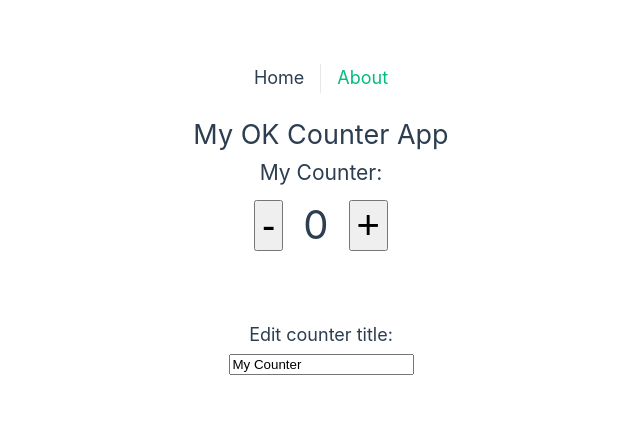
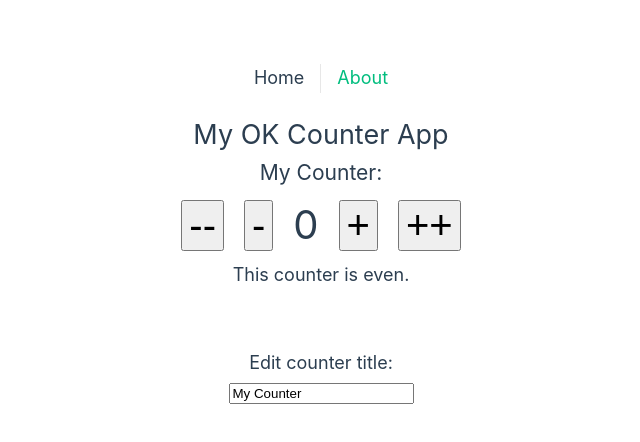
Before and after one commit to coach77777/vue-composition-api-course, a Vue app in the folder vue-composition-api-basics/: page / in a window 1280 px wide. Shown: the top 442 px of the page, without its empty margins (319-959 px from the left). Built offline with nearby package versions, Linux system fonts and the light colour scheme.

Commit message:
Computed Properties

```diff
--- a/vue-composition-api-basics/src/views/HomeView.vue
+++ b/vue-composition-api-basics/src/views/HomeView.vue
@@ -1,42 +1,55 @@
 <template>
   <div class="home">
-
-    <h2>{{  appTitle }}</h2>
+    <h2>{{ appTitle }}</h2>
 
     <h3>{{ counterData.title }}:</h3>
 
     <div>
-      <button @click="decreaseCounter" class="btn">-</button>
+      <button @click="decreaseCounter(2)" class="btn">--</button>
+      <button @click="decreaseCounter(1)" class="btn">-</button>
       <span class="counter">{{ counterData.count }}</span>
-      <button @click="increaseCounter" class="btn">+</button>
+      <!-- //pass in parameters -->
+      <button @click="increaseCounter(1, $event)" class="btn">+</button>
+      <button @click="increaseCounter(2)" class="btn">++</button>
     </div>
+
+    <p>This counter is {{ oddOrEven }}.</p>
 
     <div class="edit">
       <h4>Edit counter title:</h4>
-      <input v-model="counterData.title" type="text">
+      <input v-model="counterData.title" type="text" />
     </div>
-
   </div>
 </template>
 
 <script setup>
-// import { ref, reactive } from 'vue'
-import { reactive } from 'vue'
+
+import { reactive, computed } from 'vue'
 
 const appTitle = ' My OK Counter App '
 
-// const counter = ref(0),
-//    counterTitle = ref('My Counter')
 
 const counterData = reactive({
   count: 0,
   title: 'My Counter'
 })
-const increaseCounter = () => {
-  counterData.count++
+
+const oddOrEven = computed(() => {
+  if (counterData.count % 2 === 0)
+  return 'even'
+  return 'odd'
+} )
+
+const increaseCounter = (amount, e) => {
+  //for event properties-------console.log(e)
+  // counterData.count++
+  // console.log(amount)
+  // counterData.count = counterData.count + amount
+  //shorthand
+  counterData.count += amount
 }
-const decreaseCounter = () => {
-  counterData.count--
+const decreaseCounter = amount => {
+  counterData.count -= amount
 }
 </script>
 
@@ -45,10 +58,13 @@
   text-align: center;
   padding: 20px;
 }
-.btn, .counter {
+
+.btn,
+.counter {
   font-size: 40px;
   margin: 10px;
 }
+
 .edit {
   margin-top: 60px;
 }
```
